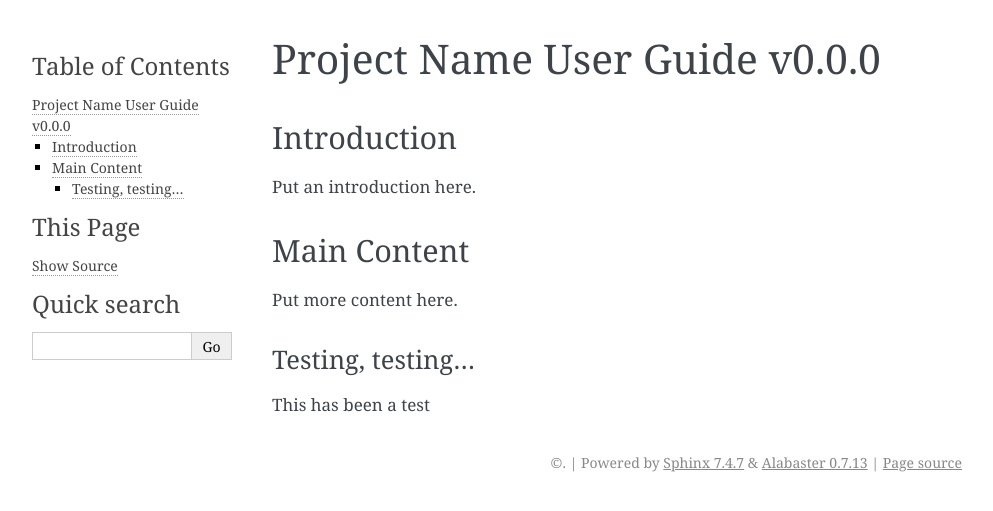
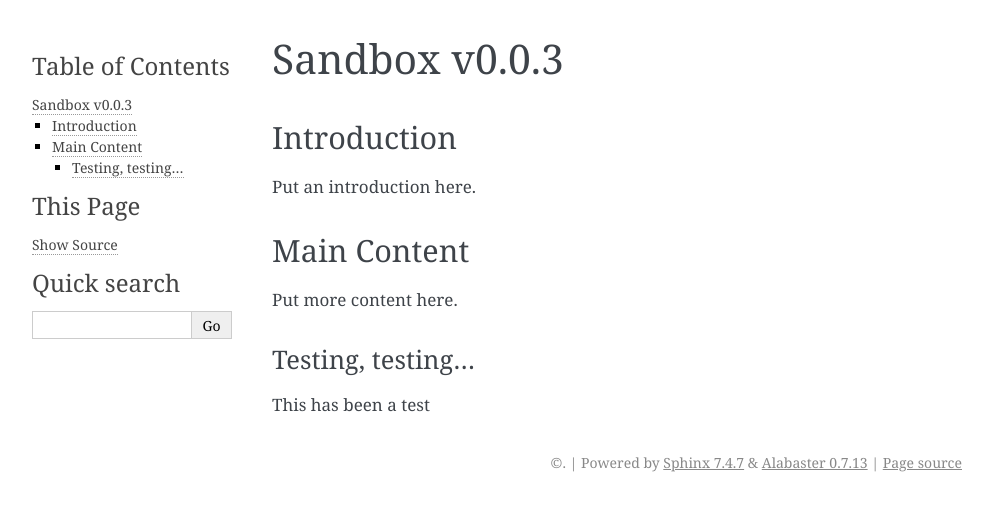
Before and after one commit to DocBohn/rtd-sandbox, a Sphinx documentation site: the page built from docs/user-guide.md, in a window 1280 px wide. Shown: the top 511 px of the page, without its empty margins (148-1141 px from the left). Built offline with Sphinx 7.4.7, drawn with Linux system fonts in a browser that asks for light colours.

Commit message:
Update user-guide.md

```diff
--- a/docs/user-guide.md
+++ b/docs/user-guide.md
@@ -1,4 +1,4 @@
-# Project Name User Guide v0.0.0
+# Sandbox v0.0.3
 
 ## Introduction
 Put an introduction here.
```
